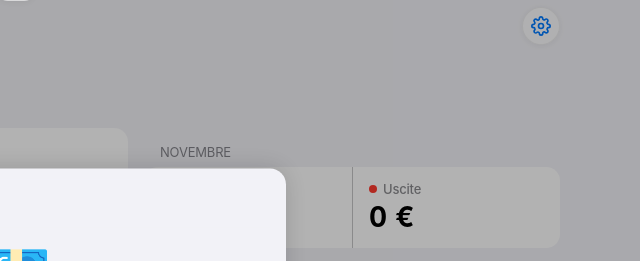
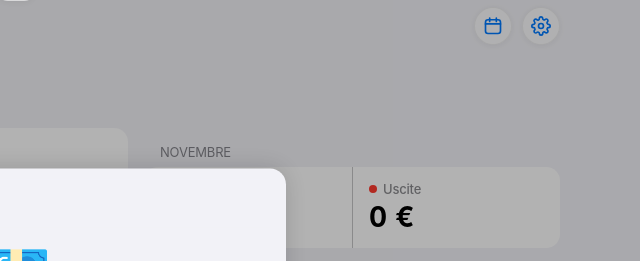
Before and after one commit to sebastianipao-coder/budget, a plain HTML site: page index.html in a window 1280 px wide. Shown: the top 261 px of the page, 624-1264 px from the left. Drawn offline with Linux system fonts and the light colour scheme.

Commit message:
Collegamento a Giornate
Co-Authored-By: Claude Opus 5.5 <noreply@anthropic.com>
Claude-Session: https://claude.ai/code/session_013A6qMjdUicNPfzgZijXyfD

```diff
--- a/index.html
+++ b/index.html
@@ -218,7 +218,7 @@ h1{font-size:34px;line-height:1.15;font-weight:700;letter-spacing:.37px;margin:0
 </head>
 <body>
 <div id="app">
-  <div class="topbar" id="topbar"><div class="wrap"><span class="mini" id="miniTitle"></span><span id="topActions"></span></div></div>
+  <div class="topbar" id="topbar"><div class="wrap"><span class="mini" id="miniTitle"></span><span id="topActions" style="display:flex;gap:10px"></span></div></div>
   <main class="wrap view" id="view"></main>
 </div>
 
@@ -239,6 +239,7 @@ h1{font-size:34px;line-height:1.15;font-weight:700;letter-spacing:.37px;margin:0
 <script>
 /* ============ utilità ============ */
 const KEY='budget-v1', GKEY='giornate-v1';
+const IN_GIORNATE=location.pathname.includes('/giornate/');
 const MONTHS=['gennaio','febbraio','marzo','aprile','maggio','giugno','luglio','agosto','settembre','ottobre','novembre','dicembre'];
 const MONTHS_S=['gen','feb','mar','apr','mag','giu','lug','ago','set','ott','nov','dic'];
 const WD=['domenica','lunedì','martedì','mercoledì','giovedì','venerdì','sabato'];
@@ -395,9 +396,10 @@ function render(){
   const v=$('#view'); v.classList.remove('view'); void v.offsetWidth; v.classList.add('view');
   const titles={home:'Panoramica',mov:'Movimenti',pig:'Salvadanai',wish:'Wishlist',stats:'Analisi'};
   $('#miniTitle').textContent=titles[tab];
-  $('#topActions').innerHTML = tab==='home' ? `<button class="circle glass" data-act="settings" aria-label="Impostazioni">${ICON_GEAR}</button>`
+  const gLink = `<a class="circle glass" href="${IN_GIORNATE?'../':'../giornate/'}" aria-label="Apri Giornate" style="text-decoration:none"><svg viewBox="0 0 24 24" fill="none" stroke="currentColor" stroke-width="2" stroke-linecap="round" stroke-linejoin="round"><rect x="3" y="4.5" width="18" height="16.5" rx="3"/><path d="M3 9.5h18M8 2.5v4M16 2.5v4"/></svg></a>`;
+  $('#topActions').innerHTML = gLink + (tab==='home' ? `<button class="circle glass" data-act="settings" aria-label="Impostazioni">${ICON_GEAR}</button>`
     : tab==='pig' ? `<button class="circle glass" data-act="piggy-new" aria-label="Nuovo salvadanaio">${ICON_PLUS}</button>`
-    : tab==='wish' ? `<button class="circle glass" data-act="wish-new" aria-label="Nuovo desiderio">${ICON_PLUS}</button>` : '';
+    : tab==='wish' ? `<button class="circle glass" data-act="wish-new" aria-label="Nuovo desiderio">${ICON_PLUS}</button>` : '');
   $('#fab').hidden = !(tab==='home'||tab==='mov');
   v.innerHTML = ({home:vHome,mov:vMov,pig:vPig,wish:vWish,stats:vStats})[tab]();
 }
@@ -433,7 +435,7 @@ function vHome(){
   if(g){ h+=`<div class="sec">Da Giornate</div><div class="card">
     <div class="row plain"><span class="ic" style="background:#34c75922">🗓️</span><span class="main"><div class="t">${cap(MONTHS[d.getMonth()])}: ${gm.days} ${gm.days===1?'giornata':'giornate'}</div><div class="st">Guadagno previsto ${eur(gm.total)}</div></span></div>
     ${pendSum?`<button class="row action" data-act="gd-import"><span class="ic" style="background:#007aff22">💶</span><span class="main"><div class="t">Da incassare: <b class="num">${eur(pendSum)}</b></div><div class="st">${pend.length} ${pend.length===1?'giornata':'giornate'} non ancora registrate come entrata</div></span><span class="chev">›</span></button>`
-     :`<div class="row plain"><span class="ic" style="background:var(--fill)">✓</span><span class="main st">${S.settings.gdAuto?'Si aggiornano da sole: ogni giornata lavorata diventa un\'entrata':'Tutte le giornate sono già registrate'}</span></div>`}
+     :`<div class="row plain"><span class="ic" style="background:var(--fill)">✓</span><span class="main st" style="white-space:normal">${S.settings.gdAuto?'Si aggiornano da sole: ogni giornata lavorata diventa un\'entrata':'Tutte le giornate sono già registrate'}</span></div>`}
     </div>${pendSum?`<p class="foot">Le giornate da incassare contano già nella Wishlist come soldi in arrivo.</p>`:''}`; }
   h+=`</div><div>`;
   h+=`<div class="sec">${cap(MONTHS[d.getMonth()])}</div><div class="card duo">
```
